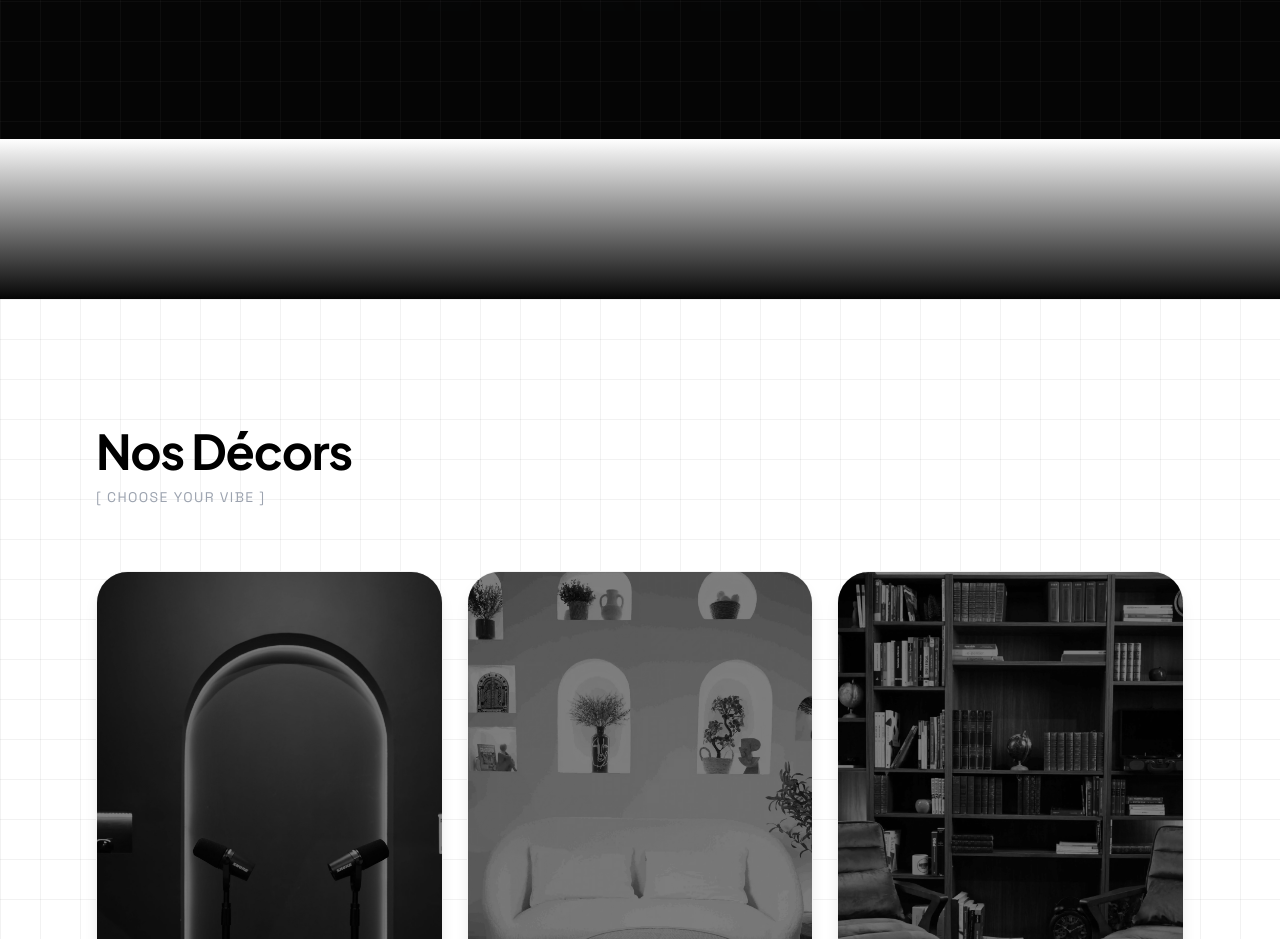
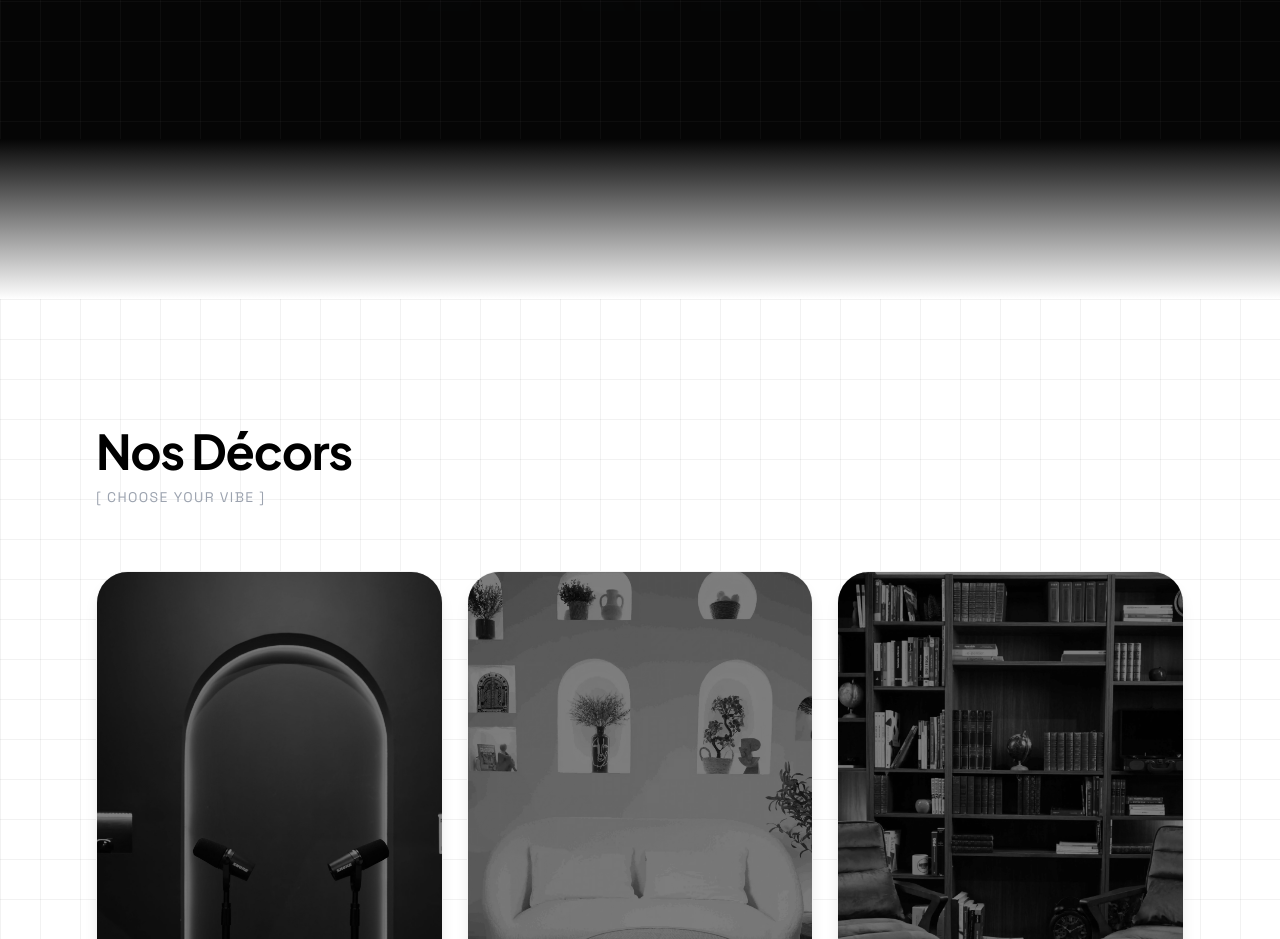
Before and after one commit to Reystaaar/Podblendvf, a plain HTML site: page index.html in a window 1280 px wide. Shown: the part 2400-3339 px from the top of the page. Drawn offline with nearby package versions, Linux system fonts and the light colour scheme.

Commit message:
Update index.html

```diff
--- a/index.html
+++ b/index.html
@@ -340,6 +340,7 @@
         </div>
     </section>
 
+    <!-- Transition corrigée : Noir vers Blanc -->
     <div class="w-full h-24 md:h-40 bg-gradient-to-b from-[#050505] to-white relative z-10 pointer-events-none"></div>
 
     <div class="relative">
@@ -433,7 +434,8 @@
         </section>
     </div>
 
-    <div class="w-full h-24 md:h-40 bg-gradient-to-b from-white to-[#050505] relative z-10 pointer-events-none"></div>
+    <!-- Transition corrigée : Noir vers Blanc -->
+    <div class="w-full h-24 md:h-40 bg-gradient-to-b from-[#050505] to-white relative z-10 pointer-events-none"></div>
 
     <section class="relative z-10 py-24 md:py-32 bg-white text-black overflow-hidden bg-grid-light">
         <div class="px-6 md:px-16 lg:px-24 mb-16 max-w-[1800px] mx-auto text-center md:text-left">
```
